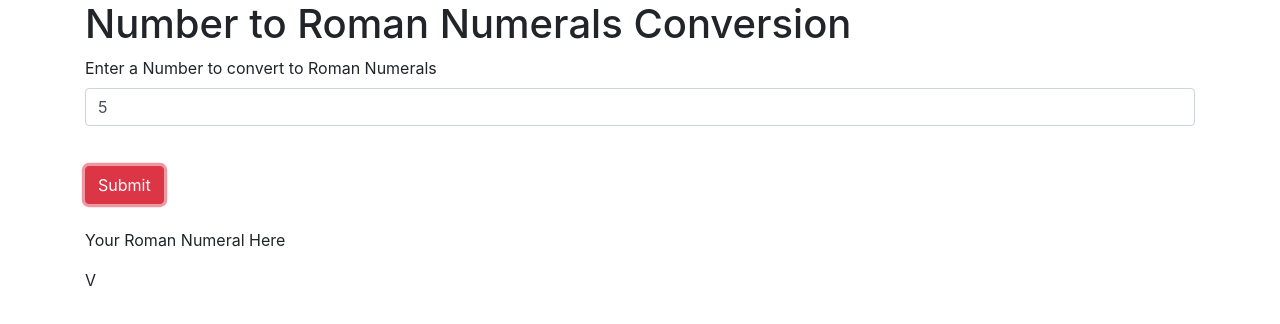
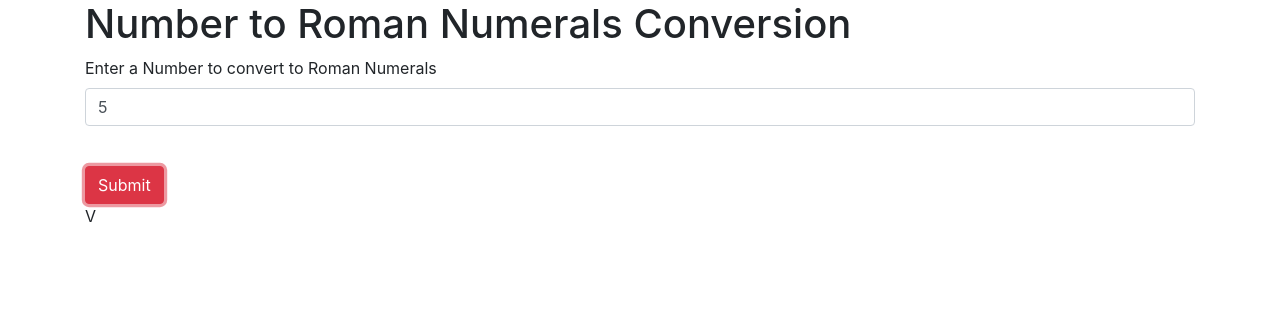
Before and after one commit to Jean84646/roman-numerals, a plain HTML site: page index.html in a window 1280 px wide. Both pictures are taken after typing "5" into the empty fields and a click on the button "Submit". Drawn offline with Linux system fonts and the light colour scheme.

Commit message:
Speed check for both versions.

```diff
--- a/css/styles.css
+++ b/css/styles.css
@@ -0,0 +1,25 @@
+#output-area {
+  display: none;
+}
+
+/*body {
+  background: url('../img/Roman.jpg');
+  background-repeat: no-repeat;
+  background-size: cover;
+  font-family: skia;
+  font-size: 55px;
+  text-align: center;
+  color: #563e2b;
+}
+
+h1 {
+  font-family: skia;
+  font-size: 75px;
+  text-align: center;
+  font-weight: bolder;
+  color: #563e2b;
+}
+
+.container {
+  border-style: solid;
+}*/
--- a/index.html
+++ b/index.html
@@ -21,8 +21,6 @@
 
       </form>
       <div id="output-area">
-        <br>
-        <p>Your Roman Numeral Here</p>
         <span id="user-output"></span>
       </div>
 
--- a/js/scripts.js
+++ b/js/scripts.js
@@ -85,6 +85,19 @@ var swatimattRomanConverter = function (number){
   return output;
 };
 
+
+// //Speed check for romanConverter
+// var time12 = Date.now();
+// for (var i = 0; i < 100000; i++) {
+//   romanConverter(1239);
+// }
+// console.log("romanConverter took " + (Date.now() - time12) + " milliseconds.");
+// // Speed check for Swatia and Matt version
+// var time11 = Date.now();
+// for (var i = 0; i < 100000; i++) {
+//   swatimattRomanConverter(1239);
+// }
+// console.log("swatimattRomanConverter took " + (Date.now() - time11) + " milliseconds.");
 
 
 
@@ -203,8 +216,9 @@ $(document).ready(function(){
   $("#roman-form").submit(function(event){
     event.preventDefault();
     var userInput = parseInt($("input#input-number").val());
-    var result = swatimattRomanConverter(userInput);
+    var result = romanConverter(userInput);
     $('#user-output').text(result);
+    $("#output-area").fadeIn();
   });
 
 
```
